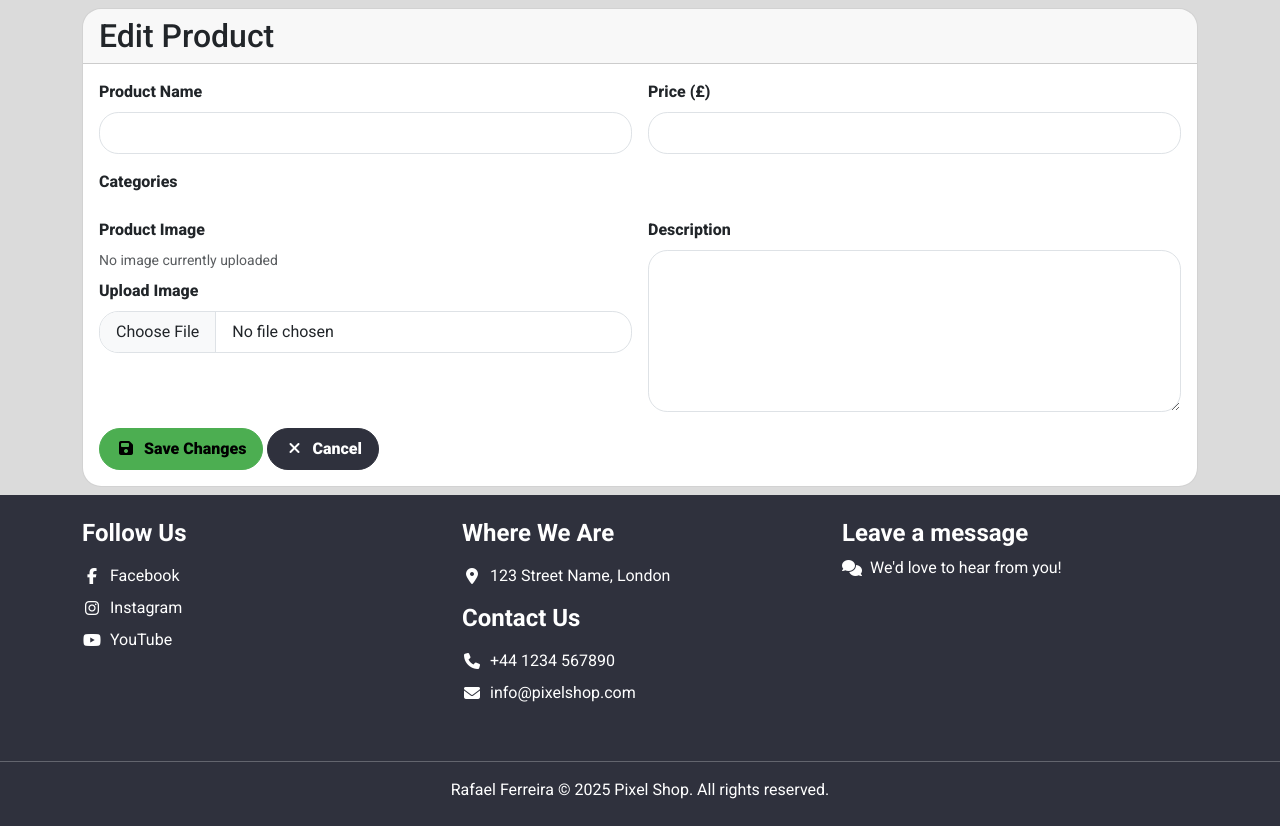
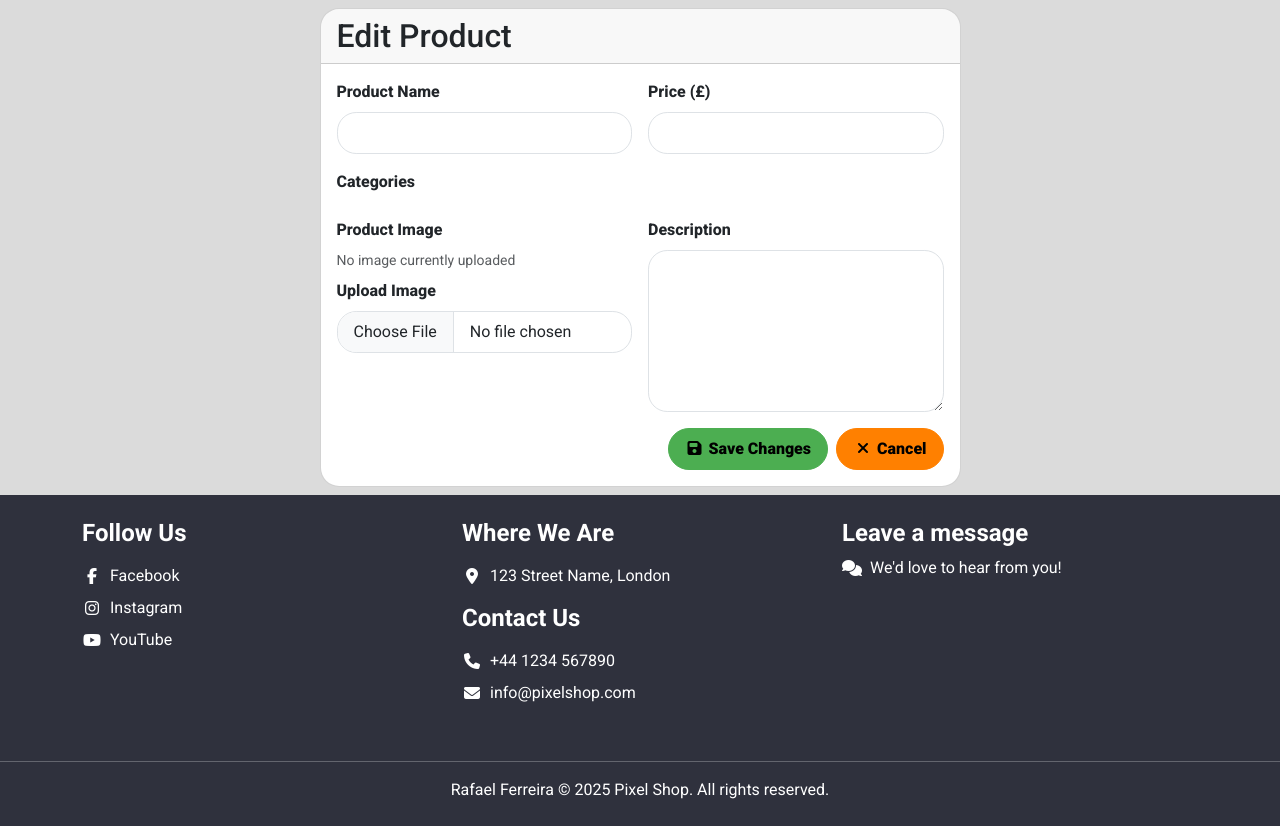
Before and after one commit to faelf/pixel_shop, a Django app: template products/templates/products/product_edit.html in a window 1280 px wide. Shown: the part 76-902 px from the top of the page. Run offline with Django 5.2, Linux system fonts and the light colour scheme; the template is opened without the code that fills it: values that come from a table or form of the project are taken from there, others are empty; some libraries are stand-ins or nearby versions.

Commit message:
Improve UI

```diff
--- a/products/templates/products/product_edit.html
+++ b/products/templates/products/product_edit.html
@@ -2,7 +2,7 @@
 {% block content %}
   <div class="container my-2">
     <div class="row justify-content-center">
-      <div class=" col-12">
+      <div class="col-md-10 col-lg-8 col-xl-7 col-xxl-6">
         <div class="card">
           <div class="card-header">
             <p class="h2 m-0">Edit Product</p>
@@ -68,13 +68,14 @@
                 </div>
                 <!-- Save and Cancel -->
                 <div class="col-12">
-                  <button type="submit" class="btn btn-primary">
-                    <i class="fas fa-save me-1"></i> Save Changes
-                  </button>
-                  <a href="{% url 'product_detail' product.id %}"
-                     class="btn btn-secondary">
-                    <i class="fas fa-times me-1"></i> Cancel
-                  </a>
+                  <div class="d-flex justify-content-end">
+                    <button type="submit" class="btn btn-primary me-2">
+                      <i class="fas fa-save"></i> Save Changes
+                    </button>
+                    <a href="{% url 'product_detail' product.id %}" class="btn btn-accent">
+                      <i class="fas fa-times"></i> Cancel
+                    </a>
+                  </div>
                 </div>
               </div>
             </div>
```
